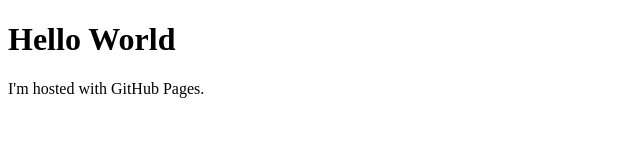
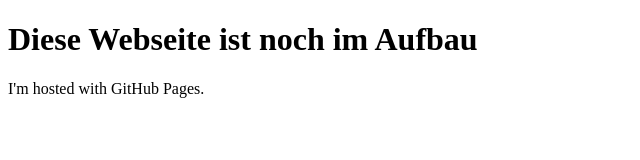
Before and after one commit to FMBAtlasBeerGame/FMBAtlasBeerGame.github.io, a plain HTML site: page index.html in a window 1280 px wide. Shown: the whole page, without its empty margins (0-640 px from the left). Drawn offline with Linux system fonts and the light colour scheme.

Commit message:
Update index.html

```diff
--- a/index.html
+++ b/index.html
@@ -1,7 +1,7 @@
 <!DOCTYPE html>
 <html>
 <body>
-<h1>Hello World</h1>
+<h1>Diese Webseite ist noch im Aufbau</h1>
 <p>I'm hosted with GitHub Pages.</p>
 </body>
 </html>
```
